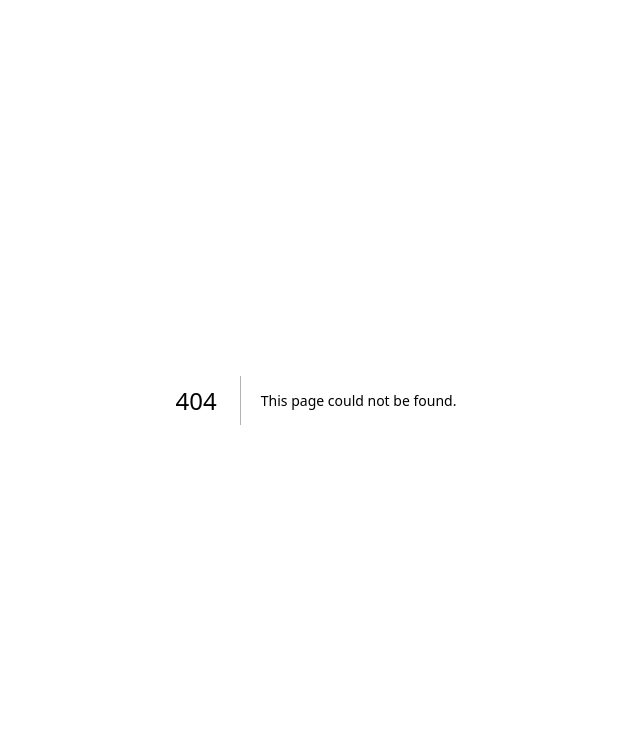
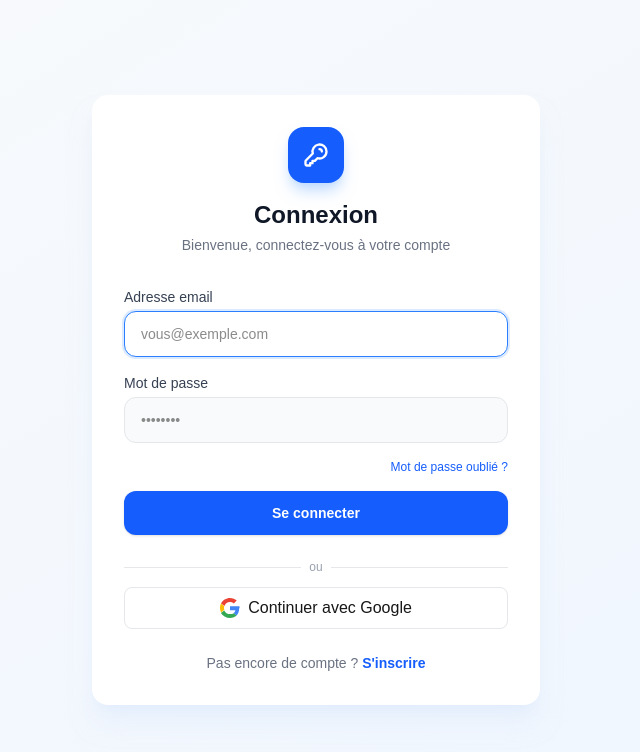
Before and after one commit to kommboumepierreraoul-beep/gro_app_frontend, a Next.js app: page /login in a window 1280 px wide. Before the commit this address had no page. Shown: the top 752 px of the page, without its empty margins (324-964 px from the left). Built offline with nearby package versions, Linux system fonts and the light colour scheme; no server answers.

Commit message:
Create login page

```diff
--- /dev/null
+++ b/src/app/(auth)/login/page.tsx
@@ -0,0 +1,132 @@
+"use client";
+import { useState } from "react";
+import Link from "next/link";
+import { Input } from "@/components/ui/Input";
+import { Button } from "@/components/ui/Button";
+import { useAuth } from "@/hooks/useAuth";
+
+export default function LoginPage() {
+  const { login, isLoading } = useAuth();
+  const [form, setForm] = useState({ email: "", password: "" });
+
+  const handleSubmit = async (e: React.FormEvent) => {
+    e.preventDefault();
+    await login(form);
+  };
+
+  return (
+    <div className="min-h-screen bg-gradient-to-br from-slate-50 to-blue-50 flex items-center justify-center px-4">
+      <div className="w-full max-w-md">
+        {/* Card */}
+        <div className="bg-white rounded-2xl shadow-xl shadow-blue-100/50 p-8">
+          {/* Header */}
+          <div className="text-center mb-8">
+            <div className="inline-flex items-center justify-center w-14 h-14 bg-blue-600 rounded-2xl mb-4 shadow-lg shadow-blue-200">
+              <svg
+                className="w-7 h-7 text-white"
+                fill="none"
+                stroke="currentColor"
+                viewBox="0 0 24 24"
+              >
+                <path
+                  strokeLinecap="round"
+                  strokeLinejoin="round"
+                  strokeWidth={2}
+                  d="M15 7a2 2 0 012 2m4 0a6 6 0 01-7.743 5.743L11 17H9v2H7v2H4a1 1 0 01-1-1v-2.586a1 1 0 01.293-.707l5.964-5.964A6 6 0 1121 9z"
+                />
+              </svg>
+            </div>
+            <h1 className="text-2xl font-bold text-gray-900">Connexion</h1>
+            <p className="text-gray-500 text-sm mt-1">
+              Bienvenue, connectez-vous à votre compte
+            </p>
+          </div>
+
+          {/* Form */}
+          <form onSubmit={handleSubmit} className="space-y-4">
+            <Input
+              label="Adresse email"
+              type="email"
+              placeholder="vous@exemple.com"
+              value={form.email}
+              onChange={(e) => setForm({ ...form, email: e.target.value })}
+              required
+              autoFocus
+            />
+            <Input
+              label="Mot de passe"
+              type="password"
+              placeholder="••••••••"
+              value={form.password}
+              onChange={(e) => setForm({ ...form, password: e.target.value })}
+              required
+            />
+
+            <div className="flex justify-end">
+              <Link
+                href="/forgot-password"
+                className="text-xs text-blue-600 hover:text-blue-800 hover:underline"
+              >
+                Mot de passe oublié ?
+              </Link>
+            </div>
+
+            <Button type="submit" isLoading={isLoading} fullWidth>
+              Se connecter
+            </Button>
+          </form>
+
+          <div className="mt-6 space-y-3">
+            <div className="relative">
+              <div className="absolute inset-0 flex items-center">
+                <div className="w-full border-t border-gray-200"></div>
+              </div>
+              <div className="relative flex justify-center text-xs">
+                <span className="bg-white px-2 text-gray-400">ou</span>
+              </div>
+            </div>
+
+            <button
+              type="button"
+              onClick={() => {
+                window.location.href = "http://localhost:8000/api/auth/google";
+              }}
+              className="w-full flex items-center justify-center gap-2 border border-gray-200 rounded-lg py-2 hover:bg-gray-50 transition"
+            >
+              <svg className="w-5 h-5" viewBox="0 0 48 48">
+                <path
+                  fill="#EA4335"
+                  d="M24 9.5c3.54 0 6.71 1.22 9.21 3.6l6.9-6.9C35.9 2.34 30.45 0 24 0 14.62 0 6.51 5.38 2.56 13.22l8.03 6.23C12.6 13.16 17.85 9.5 24 9.5z"
+                />
+                <path
+                  fill="#4285F4"
+                  d="M46.98 24.55c0-1.57-.14-3.08-.4-4.55H24v9.1h12.8c-.55 2.95-2.24 5.46-4.78 7.17l7.36 5.73c4.3-3.97 6.6-9.83 6.6-17.45z"
+                />
+                <path
+                  fill="#FBBC05"
+                  d="M10.6 28.45A14.5 14.5 0 019.5 24c0-1.57.27-3.09.74-4.5L2.2 13.22A23.9 23.9 0 000 24c0 3.84.9 7.5 2.56 10.78l8.04-6.33z"
+                />
+                <path
+                  fill="#34A853"
+                  d="M24 48c6.48 0 11.93-2.14 15.9-5.84l-7.36-5.73c-2.05 1.38-4.66 2.2-8.54 2.2-6.15 0-11.4-3.66-13.8-8.9l-8.03 6.23C6.51 42.62 14.62 48 24 48z"
+                />
+              </svg>
+              Continuer avec Google
+            </button>
+          </div>
+
+          {/* Footer */}
+          <p className="text-center text-sm text-gray-500 mt-6">
+            Pas encore de compte ?{" "}
+            <Link
+              href="/register"
+              className="text-blue-600 font-semibold hover:underline"
+            >
+              S&apos;inscrire
+            </Link>
+          </p>
+        </div>
+      </div>
+    </div>
+  );
+}
```
